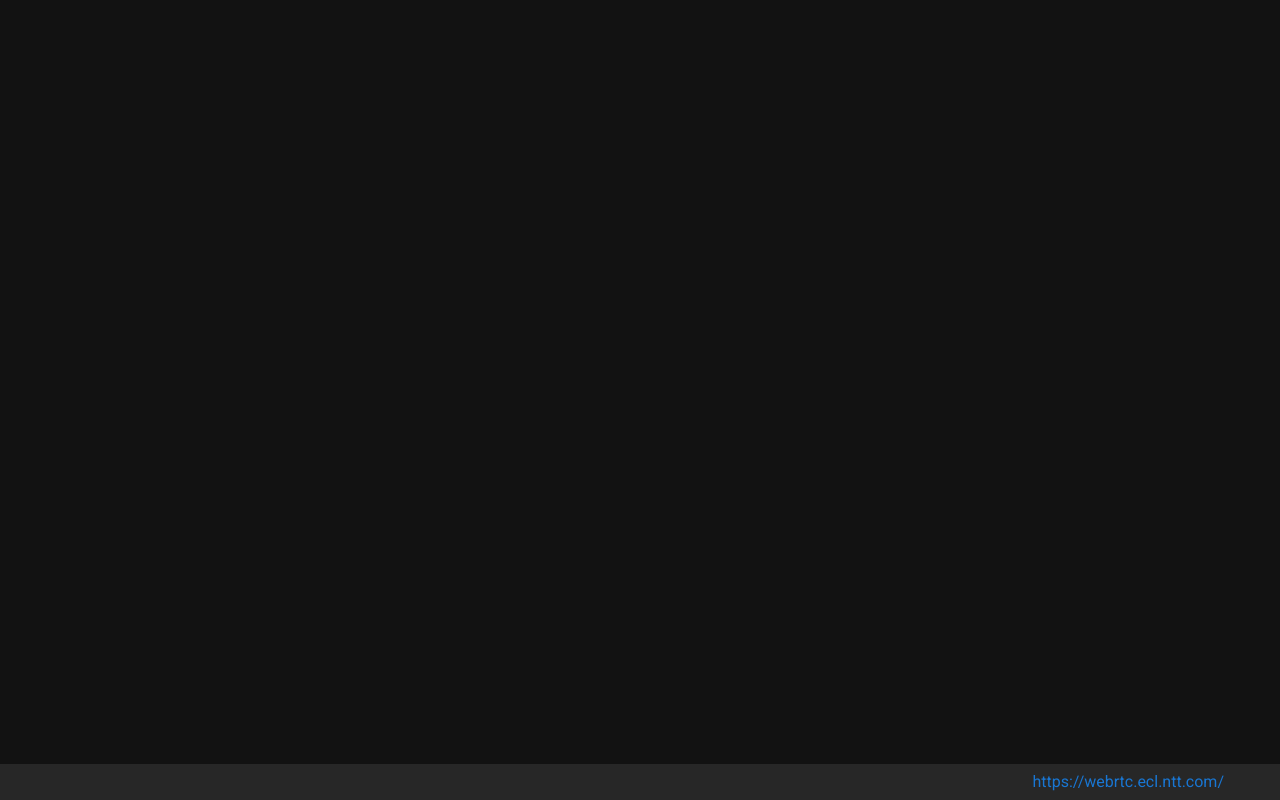
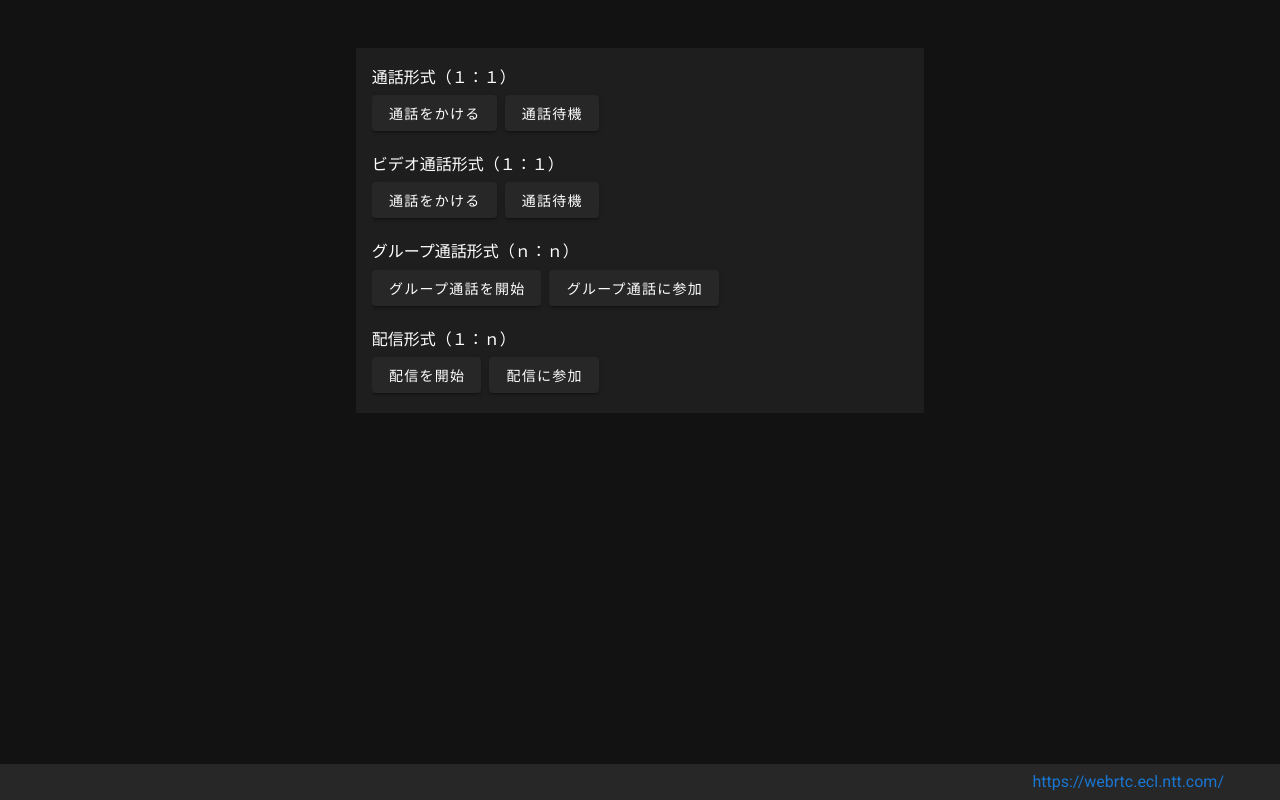
Before and after one commit to Wada-Kosuke/skyway-nuxt-ts, a Nuxt app: page / in a window 1280 px wide. Built offline with nearby package versions, Linux system fonts and the light colour scheme.

Commit message:
/index レイアウト作成

```diff
--- a/layouts/default.vue
+++ b/layouts/default.vue
@@ -8,7 +8,7 @@
         <nuxt />
       </v-container>
     </v-main>
-    <v-footer absolute="false" app>
+    <v-footer :absolute="false" app>
       <v-spacer></v-spacer>
       <a
         class="mr-10"
--- a/pages/index.vue
+++ b/pages/index.vue
@@ -1,9 +1,48 @@
 <template>
-  <v-row justify="center" align="center">
-    <v-col cols="12" sm="8" md="6"></v-col>
+  <v-row justify="center" align="center" class="mt-6">
+    <v-col cols="12" sm="8" md="6">
+      <v-list>
+        <v-list-item v-for="item in items" :key="item.title">
+          <v-list-item-content class="flex-column align-start">
+            <v-list-item-title class="align-self-start mb-2">{{item.title}}</v-list-item-title>
+            <div class="btns flex-column">
+              <v-btn class="mr-2">{{item.btn1}}</v-btn>
+              <v-btn>{{item.btn2}}</v-btn>
+            </div>
+          </v-list-item-content>
+        </v-list-item>
+      </v-list>
+    </v-col>
   </v-row>
 </template>
 
-<script>
-export default {};
+<script lang="ts">
+export default {
+  data() {
+    return {
+      items: [
+        {
+          title: "通話形式（１：１）",
+          btn1: "通話をかける",
+          btn2: "通話待機"
+        },
+        {
+          title: "ビデオ通話形式（１：１）",
+          btn1: "通話をかける",
+          btn2: "通話待機"
+        },
+        {
+          title: "グループ通話形式（ｎ：ｎ）",
+          btn1: "グループ通話を開始",
+          btn2: "グループ通話に参加"
+        },
+        {
+          title: "配信形式（１：ｎ）",
+          btn1: "配信を開始",
+          btn2: "配信に参加"
+        }
+      ]
+    };
+  }
+};
 </script>
```
